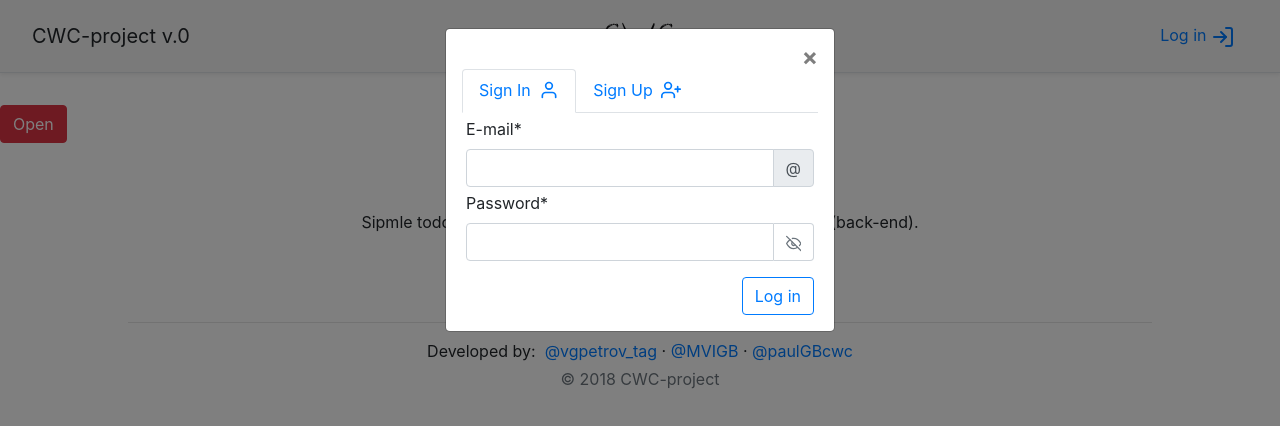
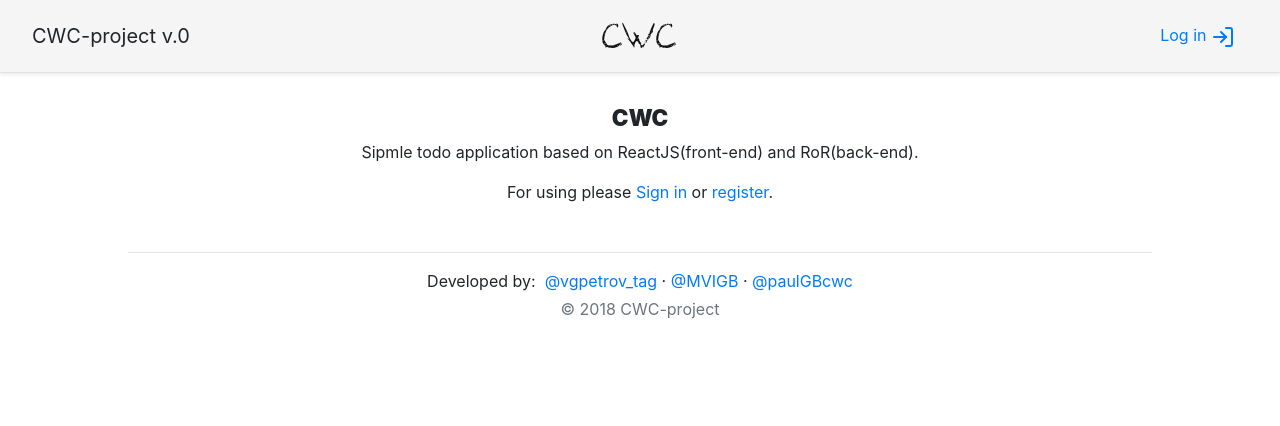
Before and after one commit to cwc-project/cwc-front, a React app: page / in a window 1280 px wide. Shown: the top 426 px of the page. Built offline with nearby package versions, Linux system fonts and the light colour scheme.

Commit message:
enter/reg in progress

```diff
--- a/src/components/Greeting/Greeting.jsx
+++ b/src/components/Greeting/Greeting.jsx
@@ -1,19 +1,47 @@
 import './Greeting.css';
 import React from 'react';
 import { Container } from 'reactstrap';
+import RegEnterModal from 'components/RegEnterModal';
 
 export default function Greeting(props) {
-    const { onLog } = props;
+    const {
+        state: {
+            modal,
+            defaultTab,
+        },
+        onLog,
+        onToggleModal,
+        onDefTabToggle,
+    } = props;
+    // let defaultTab = '';
+    // function tabToggle(tab) {
+    //     debugger
+    //     defaultTab = tab;
+    //     onToggleModal();
+    // }
+
+    console.log(props.state.defaultTab)
     return(
+
         <main>
             <Container>
                 <h1 className="main-header">CWC</h1>
                 <div className="geeting">
                     <p>Sipmle todo application based on ReactJS(front-end) and RoR(back-end).</p>
-                    <p>For using please <a onClick={onLog}>Sign in</a> or <a onClick={onLog}>register</a>.</p>
+                    <p>For using please <a onClick={() => onDefTabToggle('1')}>Sign in</a> or <a onClick={() => onDefTabToggle('2')}>register</a>.</p>
                 </div>
+                {props.state.defaultTab ?
+                <RegEnterModal
+                    modal={modal}
+                    // activeTab={activeTab}
+                    defaultTab={defaultTab}
+                    onToggleModal={onToggleModal}
+                    // onToggleTab={onToggleTab}
+                />
+                : false}
                 {/* <div className="loading-user">...lodaing user info</div> */}
             </Container>
         </main>
+
     );
 };
--- a/src/components/RegEnterForm/RegEnterForm.jsx
+++ b/src/components/RegEnterForm/RegEnterForm.jsx
@@ -30,6 +30,7 @@ export default function RegEnterForm(props) {
             passValid,
         },
         props: {
+            id,
             btnValue,
             emailText,
             passText,
@@ -50,14 +51,14 @@ export default function RegEnterForm(props) {
     return (
         <Form className="p-1">
             <FormGroup className="mb-1">
-                <Label for="exampleEmail">E-mail*</Label>
+                <Label for={`${id}Email`}>E-mail*</Label>
                 <InputGroup>
                     <Input
                         className={emailCheck}
                         type="email"
                         name="email"
                         value={email}
-                        id="exampleEmail"
+                        id={`${id}Email`}
                         onChange={onChange}
                         // placeholder="use for authentification"
                     />
@@ -65,18 +66,17 @@ export default function RegEnterForm(props) {
                     {emailFeedback ? <FormFeedback>{emailFeedback}</FormFeedback> : false}
                 </InputGroup>
                 {emailText ? <FormText>{emailText}</FormText> : false}
-
             </FormGroup>
 
             <FormGroup>
-            <Label for="password">Password*</Label>
+            <Label for={`${id}Password`}>Password*</Label>
                 <InputGroup>
                     <Input
                         className={passCheck}
                         type={hidePass ? 'password' : 'text'}
                         name="password"
                         value={password}
-                        id="password"
+                        id={`${id}Password`}
                         // placeholder="six characters minimum"
                         onChange={onChange}
                     />
--- a/src/components/RegEnterModal/RegEnterModal.jsx
+++ b/src/components/RegEnterModal/RegEnterModal.jsx
@@ -1,56 +1,64 @@
 import './RegEnterModal.css';
-import React from 'react';
+import React, { PureComponent } from 'react';
 import classnames from 'classnames';
 
 import {
     User,
     UserPlus,
-    Eye,
-    EyeOff,
 } from 'react-feather';
 import {
-    Button,
     Modal,
     ModalHeader,
     ModalBody,
-    ModalFooter,
     TabContent,
     TabPane,
     Nav,
     NavItem,
     NavLink,
-    Form,
-    FormGroup,
-    Input,
-    InputGroup,
-    InputGroupAddon,
-    Label,
 } from 'reactstrap';
-import ButtonComponent from 'components/ButtonComponent';
 import RegEnterFormContainer from 'containers/RegEnterFormContainer';
 
-export default function RegEnterModal(props) {
+export default class RegEnterModal extends PureComponent {
+    constructor(props) {
+debugger
+        super(props);
+        this.state = {
+            modal: false,
+            activeTab: this.props.defaultTab,
+        };
+    };
+
+    // toggleModal = () => this.setState({ modal: !this.state.modal });
+    componentDidUpdate(prevProps) {
+
+    }
+    toggleTab = tab => {
+        if (this.state.activeTab !== tab) {
+          this.setState({ activeTab: tab, });
+        };
+    };
+
+    render() {
         const {
-        state: {
             modal,
-            activeTab,
-            hidePass},
+            // activeTab,
             onToggleModal,
-        onToggleTab,
-        onTogglePass,
-    } = props;
+            // onToggleTab,
+        } = this.props;
+        const { activeTab } = this.state;
 
         const emailText = 'Please state valid e-mail. It will be used for password restore.';
         const emailFeedback = 'Incorrect email format. Example: example@email.com';
         const passFeedback = 'Password length should be not less than 6 characters. Please use at least one letter and one number.';
 
+         console.log(this.state.activeTab, 'state')
+
         return (
             <div>
-            <Button color="danger" onClick={onToggleModal} >Open</Button>
                 <Modal
                     className='reg-modal'
-                isOpen={true}
-                toggle={onToggleModal}
+                    isOpen={modal}
+                    // toggle={this.toggleModal}
                 >
                     <ModalHeader
                         className="border-bottom-0 pb-0"
@@ -61,7 +69,7 @@ export default function RegEnterModal(props) {
                             <NavItem>
                                 <NavLink
                                     className={classnames({ active: activeTab === '1' })}
-                                onClick={() => { onToggleTab('1'); }}
+                                    onClick={() => { this.toggleTab('1'); }}
                                 >
                                      Sign In <User className="pb-1 pl-1" />
                                 </NavLink>
@@ -69,7 +77,7 @@ export default function RegEnterModal(props) {
                             <NavItem>
                                 <NavLink
                                     className={classnames({ active: activeTab === '2' })}
-                                onClick={() => { onToggleTab('2'); }}
+                                    onClick={() => { this.toggleTab('2'); }}
                                 >
                                      Sign Up <UserPlus className="pb-1 pl-1" />
                                 </NavLink>
@@ -78,11 +86,13 @@ export default function RegEnterModal(props) {
                         <TabContent activeTab={activeTab}>
                             <TabPane tabId="1">
                                 <RegEnterFormContainer
+                                    id="log"
                                     btnValue="Log in"
                                 />
                             </TabPane>
                             <TabPane tabId="2">
                                 <RegEnterFormContainer
+                                    id="reg"
                                     btnValue="Register"
                                     passFeedback={true}
                                     emailText={emailText}
@@ -96,3 +106,4 @@ export default function RegEnterModal(props) {
             </div>
         );
     };
+};
--- a/src/containers/GreetingContainer.jsx
+++ b/src/containers/GreetingContainer.jsx
@@ -8,6 +8,20 @@ import Greeting from 'components/Greeting';
 class GreetingContainer extends PureComponent {
     constructor(props) {
         super(props);
+        this.state = {
+            modal: false,
+            defaultTab: '',
+        };
+    };
+
+    toggleModal = () => this.setState({ modal: !this.state.modal });
+
+    defTabToggle = tab => {
+        // debugger
+        // if (this.state.defaultTab !== tab) {
+          this.setState({ defaultTab: tab, }, () => this.toggleModal());
+        // };
+
     };
 
     handleLog = () => {
@@ -20,8 +34,14 @@ class GreetingContainer extends PureComponent {
     };
 
     render() {
+        const { ...state } = this.state;
+        // console.log(this.state.defaultTab)
+
         return(
             <Greeting
+                state={state}
+                onToggleModal={this.toggleModal}
+                onDefTabToggle={this.defTabToggle}
                 onLog = {this.handleLog}
             />
         );
--- a/src/containers/RegEnterModalContainer.jsx
+++ b/src/containers/RegEnterModalContainer.jsx
@@ -1,6 +1,4 @@
 import React, { PureComponent } from 'react';
-import { connect } from 'react-redux';
-import { withRouter } from 'react-router-dom';
 
 import RegEnterModal from 'components/RegEnterModal';
 
@@ -10,7 +8,6 @@ class RegEnterModalContainer extends PureComponent {
         this.state = {
             modal: false,
             activeTab: '1',
-            hidePass: true,
         };
     };
 
@@ -22,10 +19,6 @@ class RegEnterModalContainer extends PureComponent {
         };
     };
 
-    togglePass = event => {
-        this.setState({ hidePass: !this.state.hidePass, });
-        event.preventDefault();
-    };
 
     render() {
         const { ...state } = this.state;
```
Lines whose indentation alone changed are shown as unchanged.
